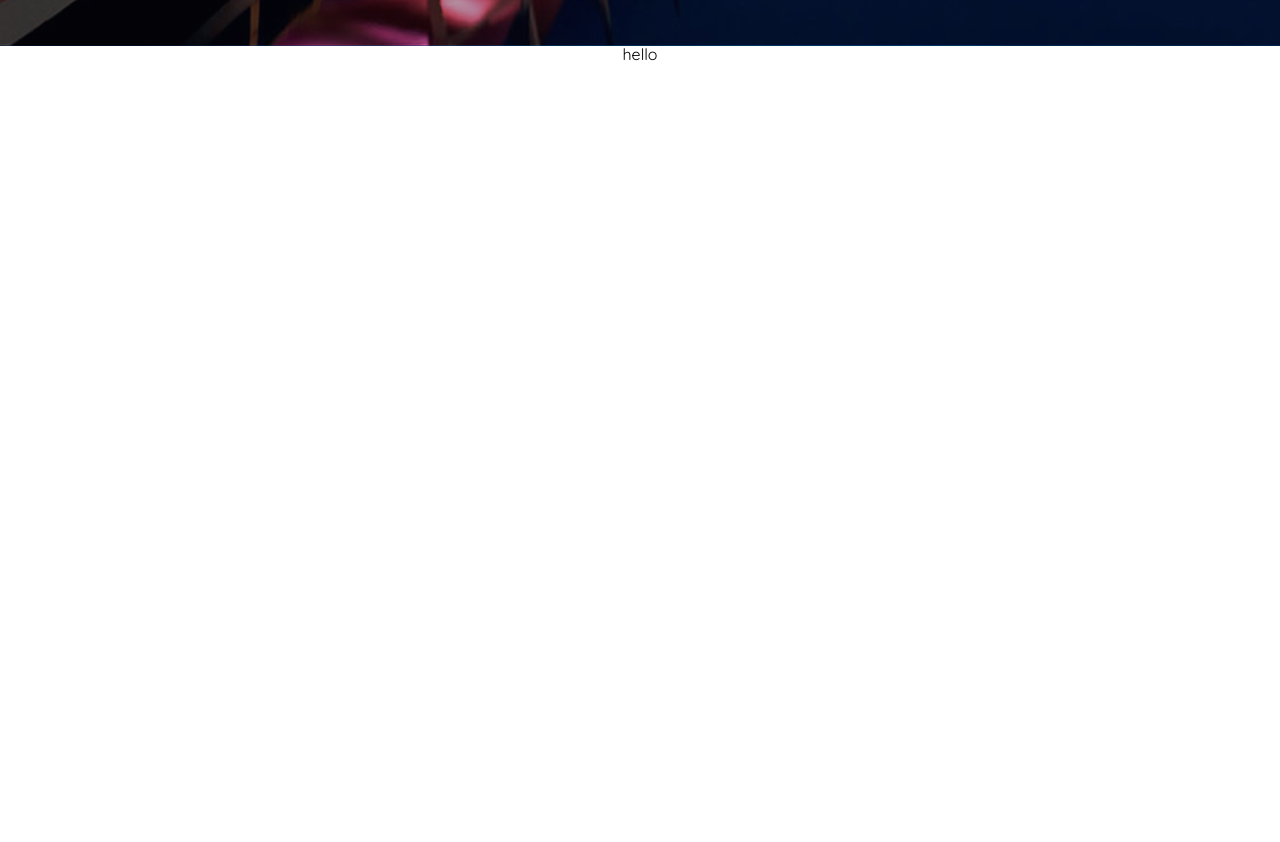
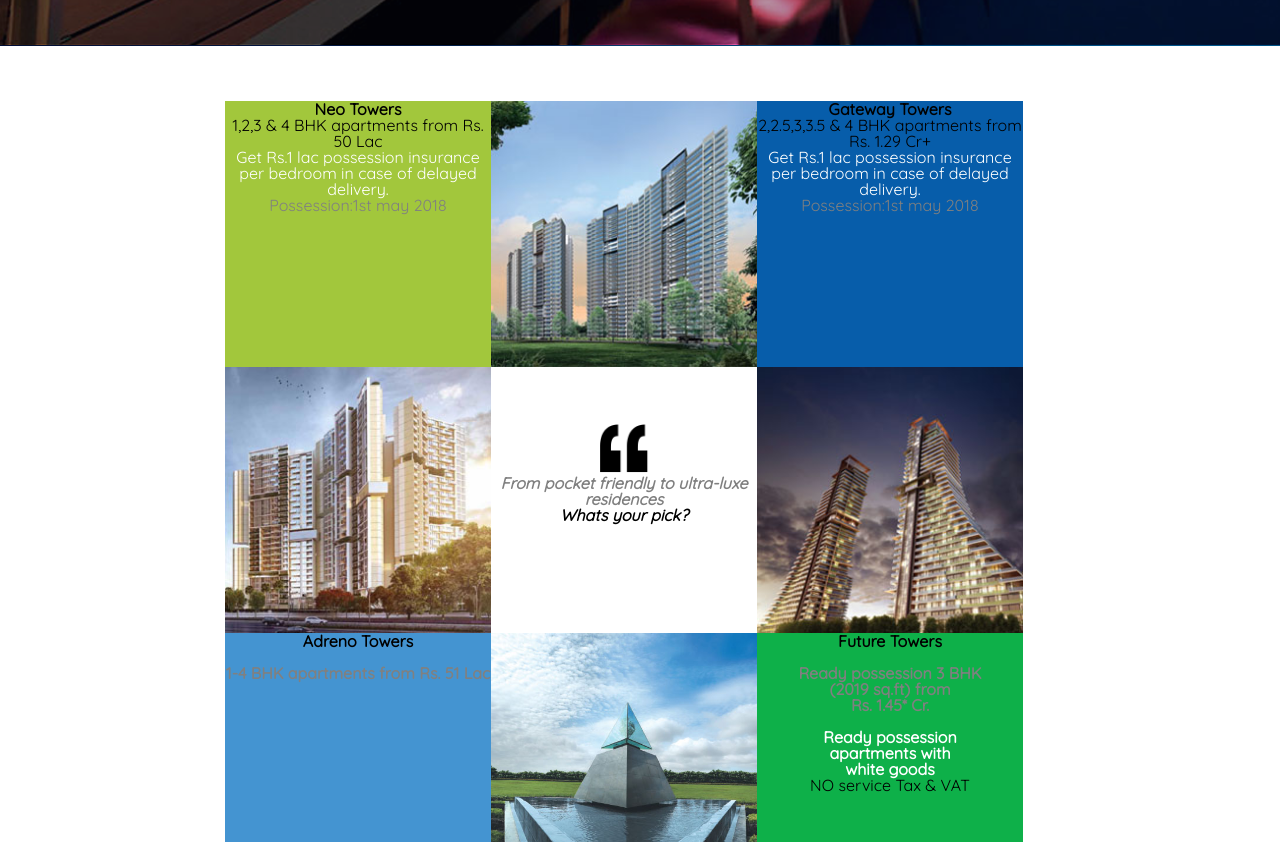
Before and after one commit to mahesha-cuelogic/assign2, a plain HTML site: page code/index.html in a window 1280 px wide. Shown: the part 654-1496 px from the top of the page. Before the commit the page ends 1400 px from the top, so only its background shows below. Drawn offline with Linux system fonts and the light colour scheme; files whose address does not match are found by name.

Commit message:
done with grid

```diff
--- a/code/index.html
+++ b/code/index.html
@@ -39,14 +39,58 @@
                        <a class="button" href="#sde">  Lorem ipsum </a>
             </div>
 
-        </section>
-        <section class="sect2">
+</section>
+    <section class="sect2">
+                  <div >
+                     <ul>
+                         <li id="li1">
+                         <h5>Neo Towers</h5><p>
+                         1,2,3 &amp 4 BHK apartments from Rs. 50 Lac <br>
+                         <span style="color:white"> Get Rs.1 lac possession insurance per bedroom in case of delayed delivery.</span> <br>
+                         <span style="color:gray">Possession:1st may 2018</span> <br>
+                         </li>
 
-                <div class="grid"  style="text-align: center"> hello
-                        <ul>
+                         <li id="li2">
+                         <img src="./Assets/Amanora_JOD_projects_Neo.jpg" alt="">
+                         </li>
 
-                         </ul>
-                </div>
+                         <li id="li3">
+                         <h5>Gateway Towers</h5><p>
+                         2,2.5,3,3.5 &amp; 4 BHK apartments from Rs. 1.29 Cr+ <br>
+                         <span style="color:white"> Get Rs.1 lac possession insurance per bedroom in case of delayed delivery.</span> <br>
+                         <span style="color:gray">Possession:1st may 2018</span><br>
+                         </li>
+
+                         <br>
+
+                         <li id="li5">
+                         <img src="./Assets/Amanora_JOD_projects_Adreno.jpg" alt="">
+                         </li>
+
+                         <li id="li6">
+                         <img class="mid" src="./Assets/quote.png" alt=""><br>
+                         <b> <i style="color:gray">From pocket friendly to ultra-luxe residences</i>
+                         <br><i>Whats your pick? </i></b>
+                        </li>
+
+                        <li id="li6">
+                         <img src="./Assets/Amanora_JOD_projects_gateway.jpg" alt="">
+                         </li>
+                         <li id="li7">
+                         <h5>Adreno Towers</h5><br><b>
+                        <span style="color:gray"> 1-4 BHK apartments from Rs. 51 Lac <br></span> <br></b>
+                        </li>
+                        <li id="li8">
+                                        <img src="./Assets/NEO-Gallery-Image-3-new.jpg" alt="">
+                        </li>
+                        <li id="li9">
+                        <h5>Future Towers</h5><br><b>
+                        <span style="color:gray"> Ready possession 3 BHK <br> (2019 sq.ft) from <br> Rs. 1.45* Cr. </span> <br></b>
+                        <b> <br> <span style="color:white"> Ready possession <br> apartments with <br> white goods <br> </b> NO service Tax &amp; VAT </span>
+                        </li>
+                        </ul>
+                        </div>
+
 
         </section>
 
--- a/code/main.css
+++ b/code/main.css
@@ -14,13 +14,8 @@ header{
 
 .sect1{
     background-image: url(/home/mahesh/Desktop/assign/code/Assets/banner-img.png);
-    background-position: center;
+
     height: 700px;
-}
-.sect2{
-    background-color: white;
-    height: 700px;
-
 }
 header a{
     margin-top: 0px;
@@ -50,7 +45,7 @@ header a:hover{
     border-radius: 15px;
 
 }
-ul{
+header ul{
 
     margin-left: 600px;
 }
@@ -96,3 +91,57 @@ nav{
 
 
 }
+
+.sect2{
+    background-color: white;
+    height: 1000px;
+
+}
+.sect2 div{
+
+    padding: 225px;
+    margin: 0px;
+  padding-top : 55px;
+
+
+  }
+  .sect2 div ul {
+
+
+     list-style: none;
+
+  }
+  .sect2 div ul li{
+      padding: 0px;
+      margin: 0px;
+      height: 266px;
+      width: 266px;
+      float: left;
+      text-align: center;
+
+
+  }
+  .sect2 div ul li img{
+    height: 266px;
+    width: 266px;
+
+  }
+  #li1{
+  background-color: #a2c73c;
+  }
+  #li3{
+      background-color: #075daa
+  }
+  #li7{
+    background-color: #4494d1;
+}
+#li9{
+    background-color:#0eb049 ;
+}
+  .sect2 div ul li .mid{
+      padding-top: 56px;
+      text-align: center;
+      height: 50px;
+      width: 50px;
+
+  }
```
